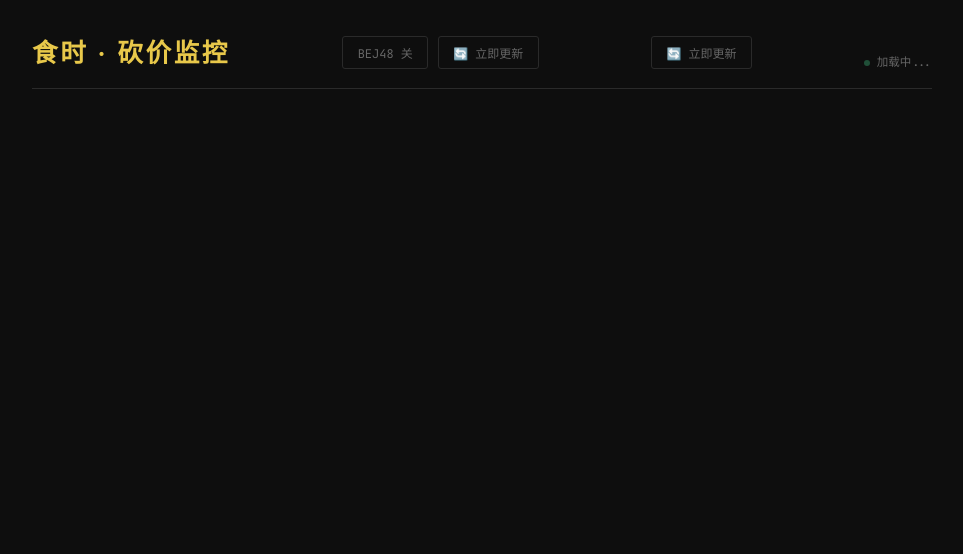
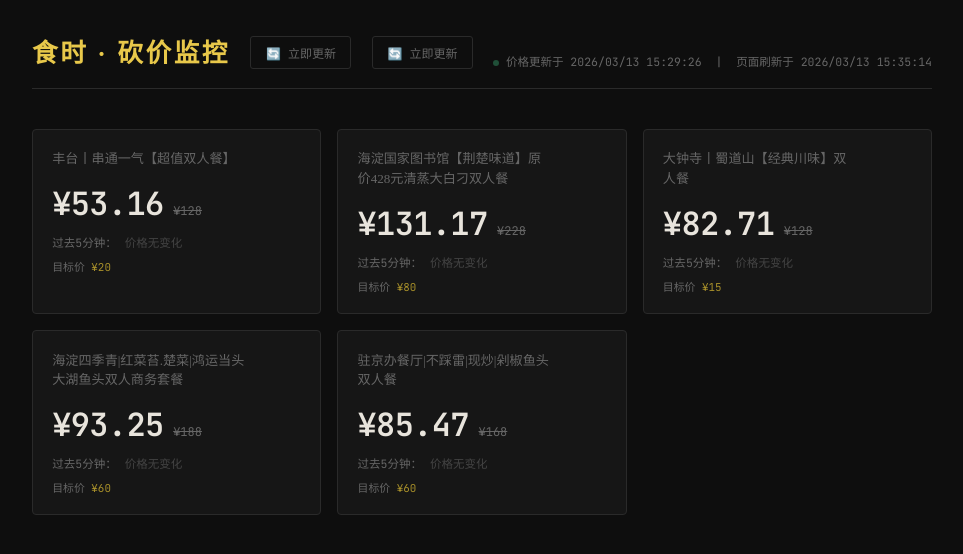
Before and after one commit to ZiyueC/price-monitoring-eeat, a plain HTML site: page index.html in a window 1280 px wide. Shown: the whole page, without its empty margins (158-1121 px from the left). Drawn offline with Linux system fonts and the light colour scheme.

Commit message:
Update index.html

```diff
--- a/index.html
+++ b/index.html
@@ -109,18 +109,6 @@
   .threshold-line { font-family: 'JetBrains Mono', monospace; font-size: 0.68rem; color: var(--muted); margin-top: 0.5rem; }
   .threshold-line span { color: var(--accent-dim); }
   #error { max-width: 900px; margin: 3rem auto; text-align: center; color: var(--muted); }
-  #bej48Btn {
-    font-family: 'JetBrains Mono', monospace;
-    font-size: 0.75rem;
-    background: transparent;
-    border: 1px solid var(--border);
-    color: var(--muted);
-    padding: 0.4rem 0.9rem;
-    border-radius: 3px;
-    cursor: pointer;
-    transition: all 0.2s;
-  }
-  #bej48Btn:hover { border-color: var(--accent); color: var(--accent); }
   #refreshBtn {
     font-family: 'JetBrains Mono', monospace;
     font-size: 0.75rem;
@@ -145,7 +133,7 @@
 <body>
 <header>
   <h1>食时 · 砍价监控</h1>
-  <div style="display:flex;gap:0.6rem;align-items:center"><button id="bej48Btn" onclick="toggleBej48()">BEJ48 关</button><button id="refreshBtn" onclick="triggerAction()">🔄 立即更新</button></div>
+  <button id="refreshBtn" onclick="triggerAction()">🔄 立即更新</button>
   <button id="refreshBtn" onclick="triggerAction()">🔄 立即更新</button>
   <div id="updated"><span class="pulse"></span>加载中...</div>
 </header>
@@ -154,69 +142,32 @@
 
 <script>
 function toBeijing(str) {
-  // 把服务器UTC时间字符串转成北京时间显示
   const d = new Date(str.replace(' ', 'T') + '+00:00');
   return d.toLocaleString('zh-CN', {
-    timeZone: 'Asia/Shanghai',
-    year: 'numeric', month: '2-digit', day: '2-digit',
-    hour: '2-digit', minute: '2-digit', second: '2-digit',
-    hour12: false
+    timeZone: 'Asia/Shanghai', year:'numeric', month:'2-digit', day:'2-digit',
+    hour:'2-digit', minute:'2-digit', second:'2-digit', hour12: false
   });
 }
 
 const BEJ48_IDS = ['9202505161043360001'];
-let bej48On = false;
-
-function toggleBej48() {
-  bej48On = !bej48On;
-  const btn = document.getElementById('bej48Btn');
-  btn.textContent = 'BEJ48 ' + (bej48On ? '开' : '关');
-  btn.style.borderColor = bej48On ? 'var(--accent)' : '';
-  btn.style.color = bej48On ? 'var(--accent)' : '';
-  renderCards(window._lastData);
-}
-
-async function load() {
-  try {
-    const res = await fetch('data.json?t=' + Date.now());
-    if (!res.ok) throw new Error();
-    const data = await res.json();
-
-    const now = new Date().toLocaleString('zh-CN', {
-      timeZone: 'Asia/Shanghai', year:'numeric', month:'2-digit', day:'2-digit',
-      hour:'2-digit', minute:'2-digit', second:'2-digit', hour12: false
-    });
-    document.getElementById('updated').innerHTML =
-      '<span class="pulse"></span>价格更新于 ' + toBeijing(data.updated_at) +
-      ' &nbsp;|&nbsp; 页面刷新于 ' + now;
-
-    const grid = document.getElementById('grid');
-    grid.innerHTML = '';
-
-    window._lastData = data;
-    renderCards(data);
-}
+const BEJ48_ENABLED = false; // 改成 true 开启 BEJ48 组显示
 
 function renderCards(data) {
   if (!data) return;
   const grid = document.getElementById('grid');
   grid.innerHTML = '';
-  const items = data.items.filter(item => bej48On || !BEJ48_IDS.includes(item.id));
+  const items = data.items.filter(item => BEJ48_ENABLED || !BEJ48_IDS.includes(item.id));
   items.sort((a, b) => (b.below_threshold ? 1 : 0) - (a.below_threshold ? 1 : 0));
   items.forEach(item => {
     const priceChange = item.price_change ?? 0;
     const cutChange = item.cut_change ?? 0;
-
     let priceBadge = '';
     if (priceChange < 0) {
       priceBadge = `<span class="badge down">↓¥${Math.abs(priceChange).toFixed(2)}</span>`;
     } else if (priceChange > 0) {
       priceBadge = `<span class="badge up">↑¥${priceChange.toFixed(2)}</span>`;
     }
-
-      const cutBadge = cutChange > 0
-        ? `<span class="badge cut">+${cutChange}人砍价</span>` : '';
-
+    const cutBadge = cutChange > 0 ? `<span class="badge cut">+${cutChange}人砍价</span>` : '';
     const card = document.createElement('div');
     card.className = 'card' + (item.below_threshold ? ' alert' : '');
     card.innerHTML = `
@@ -234,7 +185,23 @@ function renderCards(data) {
     `;
     grid.appendChild(card);
   });
-  if (false) { } } catch(e) {
+}
+
+async function load() {
+  try {
+    const res = await fetch('data.json?t=' + Date.now());
+    if (!res.ok) throw new Error();
+    const data = await res.json();
+    const now = new Date().toLocaleString('zh-CN', {
+      timeZone: 'Asia/Shanghai', year:'numeric', month:'2-digit', day:'2-digit',
+      hour:'2-digit', minute:'2-digit', second:'2-digit', hour12: false
+    });
+    document.getElementById('updated').innerHTML =
+      '<span class="pulse"></span>价格更新于 ' + toBeijing(data.updated_at) +
+      ' &nbsp;|&nbsp; 页面刷新于 ' + now;
+    window._lastData = data;
+    renderCards(data);
+  } catch(e) {
     document.getElementById('error').style.display = 'block';
   }
 }
@@ -247,9 +214,7 @@ async function triggerAction() {
   btn.disabled = true;
   btn.textContent = '⏳ 触发中...';
   try {
-    const res = await fetch('https://eateat-motinor.ellerycn.workers.dev/', {
-      method: 'POST'
-    });
+    const res = await fetch('https://eateat-motinor.ellerycn.workers.dev/', { method: 'POST' });
     const data = await res.json();
     if (data.status === 204) {
       btn.textContent = '✅ 已触发，约30秒后刷新';
```
Lines whose indentation alone changed are shown as unchanged.
